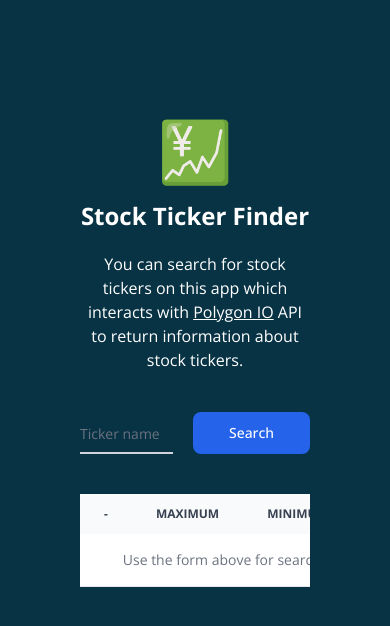
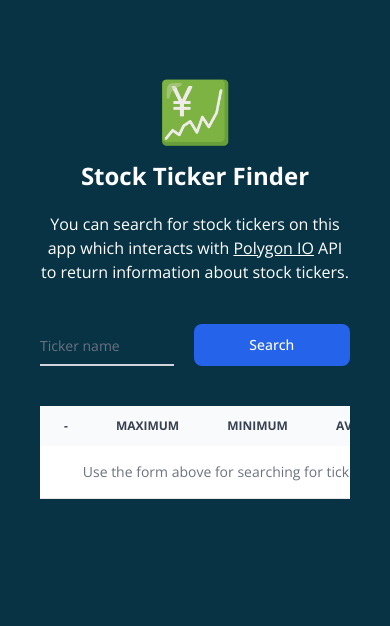
Before and after one commit to rinterliche/portrait-test-ui, a React (Create React App) app: page / in a window 390 px wide. Shown: the top 626 px of the page. Built offline with nearby package versions, Linux system fonts and the light colour scheme.

Commit message:
chore: readme

```diff
--- a/src/App.js
+++ b/src/App.js
@@ -14,7 +14,7 @@ function App() {
   return (
     <AppContext.Provider value={{ appState, setAppState }}>
       <div className="h-full text-white">
-        <div className="m-20">
+        <div className="m-10 md:m-20">
           <AppHeader />
           <AppForm />
           <AppTable />
```
Also changed, not shown: 1 other file (tests, documents, lock files or other folders).
